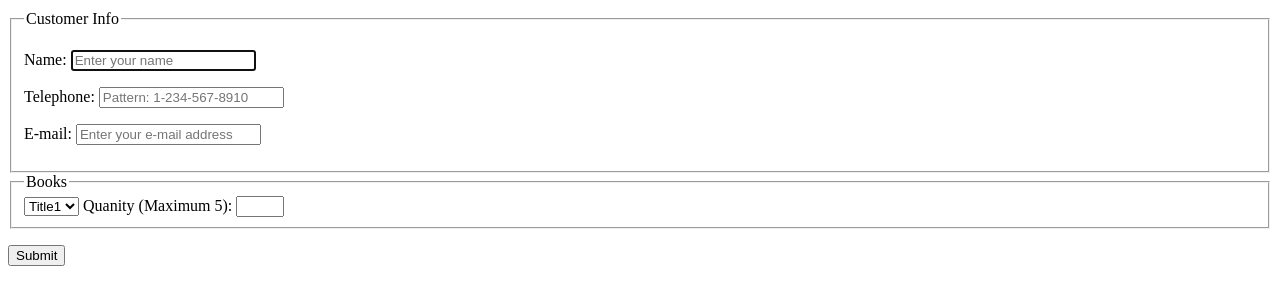
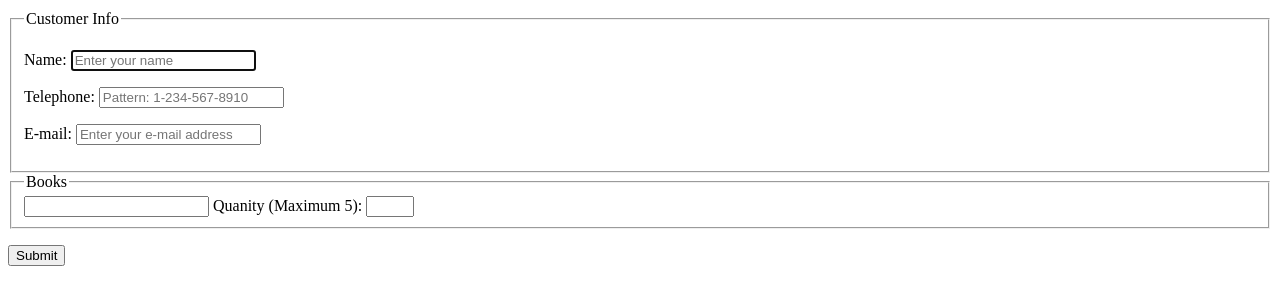
Before and after one commit to mludkiewicz/mludkiewicz.github.io, a plain HTML site: page zadania-domowe/zadanie-2/adv/index.html in a window 1280 px wide. Shown: the part 88-392 px from the top of the page. Drawn offline with Linux system fonts and the light colour scheme.

Commit message:
changed select to datalist

```diff
--- a/zadania-domowe/zadanie-2/adv/index.html
+++ b/zadania-domowe/zadanie-2/adv/index.html
@@ -37,13 +37,14 @@
 			<fieldset>
 				<legend>Books</legend>
 
-				<select name="books" id="books">
-					<option value="Books1">Title1</option>
-					<option value="Books2">Title2</option>
-					<option value="Books3">Title3</option>
-					<option value="Books4">Title4</option>
-					<option value="Books5">Title5</option>
-				</select>
+				<input list="books" name="books">
+  <datalist id="books">
+    <option value="Title 1">
+    <option value="Title 2">
+    <option value="Title 3">
+    <option value="Title 4">
+    <option value="Title 5">
+  </datalist>
 
 				<label for="number">Quanity (Maximum 5):</label>
 				<input type="number" id="number" min="1" max="5">
```
